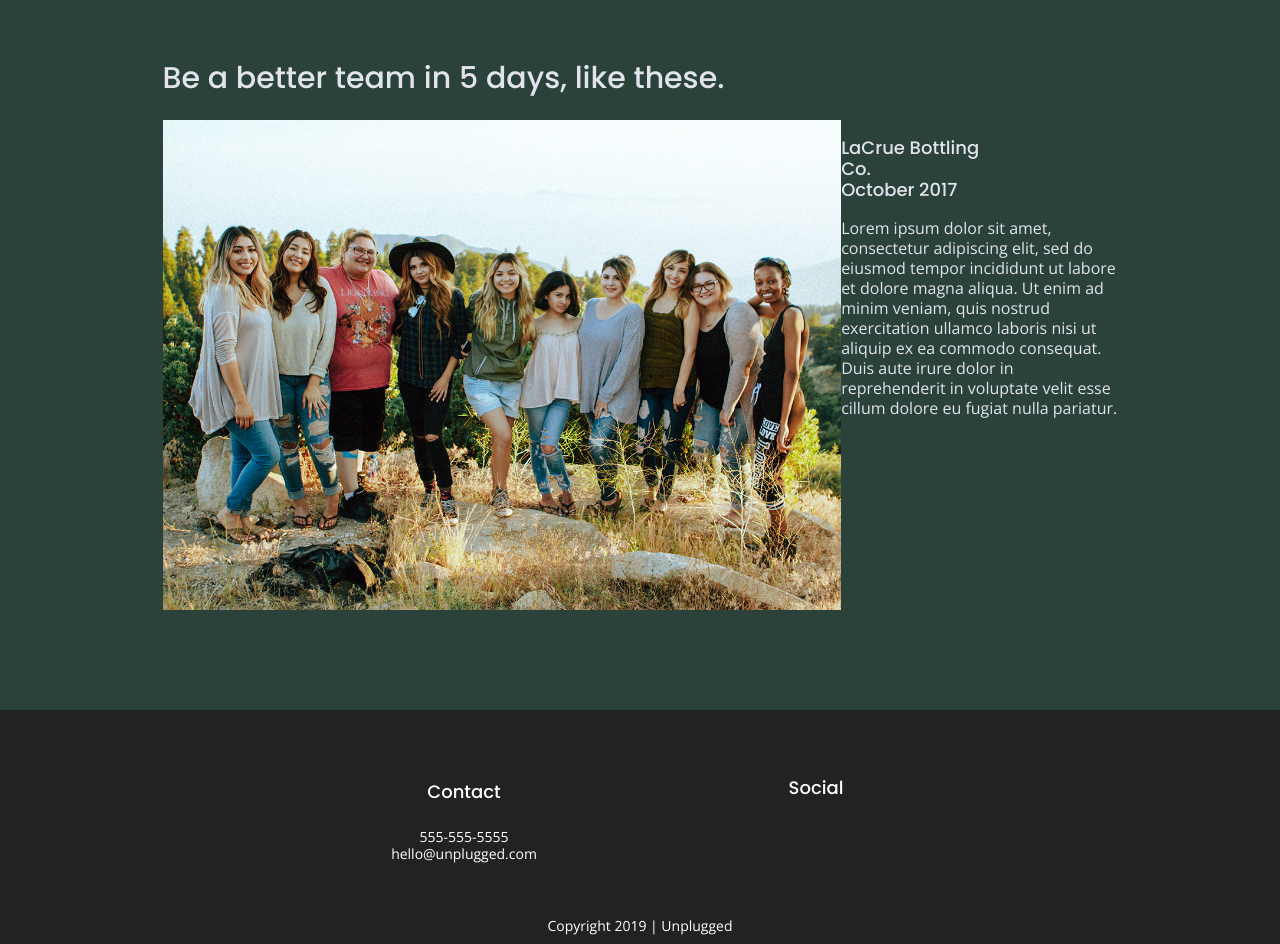
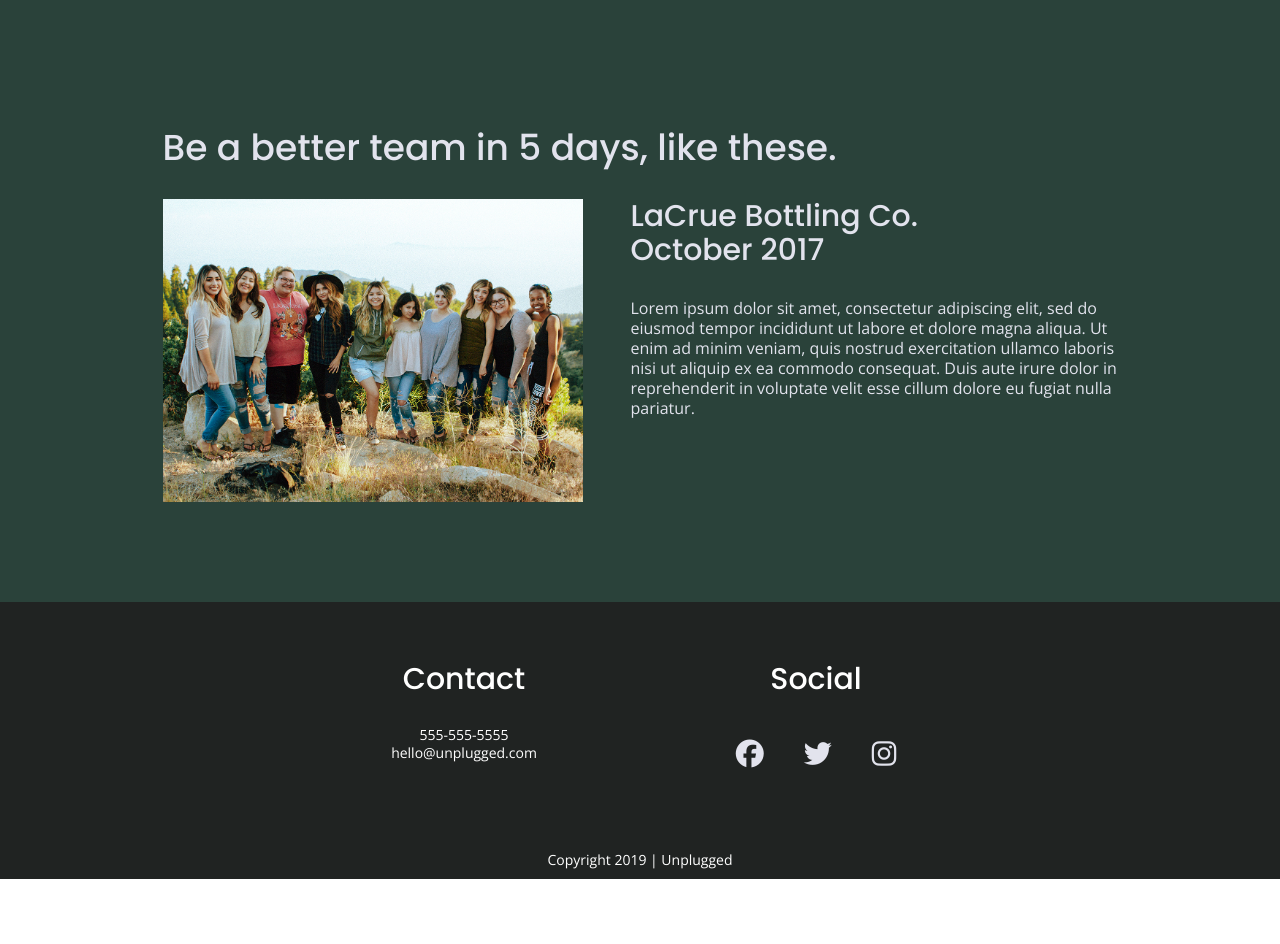
Before and after one commit to Kacey-C/unplugged-site, a website built with Parcel: page index.html in a window 1280 px wide. Shown: the part 1841-2785 px from the top of the page. After the commit the page ends 2720 px from the top, so only its background shows below. Built offline with nearby package versions, Linux system fonts and the light colour scheme.

Commit message:
Added social icons

```diff
--- a/css/main.css
+++ b/css/main.css
@@ -108,6 +108,12 @@ a {
   text-decoration: none;
 }
 
+h1 {
+  font-family: 'Poppins', sans-serif;
+  font-size: 2.25em;
+  font-weight: 500;
+}
+
 h2 {
   font-family: 'Poppins', sans-serif;
   font-size: 1.875em;
@@ -138,11 +144,6 @@ address {
   font-size: 0.875em;
   font-style: normal;
 }
-
-.content-wrapper {
-
-}
-
 
 
    /* ----------- Base Header - Footer Styles ------------- */
@@ -220,7 +221,7 @@ footer p {
 
 footer .content-wrapper {
     width: 55%;
-    margin: 50px 0;
+    margin: 30px 0;
 }
 
 footer .contact,
@@ -232,7 +233,8 @@ footer .social {
     flex-flow: row wrap;
 }
 
-footer .contact h3 {
+footer .contact h3,
+footer .social h3 {
   width: 100%;
 }
 
@@ -245,8 +247,10 @@ footer .social-icons {
 
 footer .social-icons p {
   display: flex;
-  justify-content: center;
+  justify-content: space-between;
   align-items: center;
+  padding: 10px 20px 0 20px;
+  font-size: 1.75em;
 }
 
 
@@ -351,7 +355,7 @@ footer .social-icons p {
  }
 
  .past-retreats h3 {
-     width: 55%;
+     width: 100%;
  }
 
 /* =======================
@@ -540,6 +544,19 @@ address {
     max-width: 640px;
     margin: 100px 0;
   }
+
+  h1 {
+    font-size: 3em;
+  }
+
+  h2 {
+    font-size: 2.25em;
+  }
+
+  h3,
+  h4 {
+    font-size: 1.5em;
+  }
 /* ===== Header ===== */
 header {
   padding-top: 0;
@@ -562,6 +579,7 @@ header .content-wrapper {
   .footer-content {
    display: flex;
    justify-content: space-around;
+   align-items: flex-start;
     flex-flow: row nowrap;
     width: 100%;
     margin: 0;
@@ -569,7 +587,7 @@ header .content-wrapper {
 
   footer .contact,
   .social {
-    width: 50%;
+    width: 48%;
     margin-bottom: 0;
   }
 
@@ -605,10 +623,22 @@ header .content-wrapper {
   .past-retreats article {
     display: flex;
     justify-content: space-between;
+    align-items: flex-start;
+  }
+
+  .past-retreats article h3 {
+    padding-top: 0;
+    margin-top: 0;
+  }
+
+  .past-retreats article figure {
+    width: 47%;
   }
 
   .past-retreats article div {
-    width: 49%;
+    width: 51%;
+    top: 0;
+    bottom: 0;
   }
 /* ========== FAQ =========== */
   .faq-questions {
@@ -656,6 +686,15 @@ header .content-wrapper {
     max-width: 955px;
     margin: 100px 0;
   }
+
+  h1 {
+    font-size: 3.75em;
+  }
+
+  h3,
+  h4 {
+    font-size: 1.875em;
+  }
 /* ===== Homepage ===== */
   /* - Sign Up - */
   aside .content-wrapper {
@@ -672,7 +711,11 @@ header .content-wrapper {
   .amenities article {
     width: 20%;
     margin: 30px 63px;
+  }
 
+  /* - Past Retreats - */
+  .past-retreats article figure {
+    width: 44%;
   }
 /* ====== FAQ =========== */
 
--- a/index.html
+++ b/index.html
@@ -127,6 +127,15 @@
         <div class="social">
           <h3>Social</h3>
           <div class="social-icons">
+            <p>
+              <a href="#"><i class="fab fa-facebook"></i></a>
+            </p>
+            <p>
+              <a href="#"><i class="fab fa-twitter"></i></a>
+            </p>
+            <p>
+              <a href="#"><i class="fab fa-instagram"></i></a>
+            </p>
           </div>
         </div>
      </div>
```
Also changed, not shown: about/index.html (+9 -0 lines), faq/index.html (+9 -0 lines).
